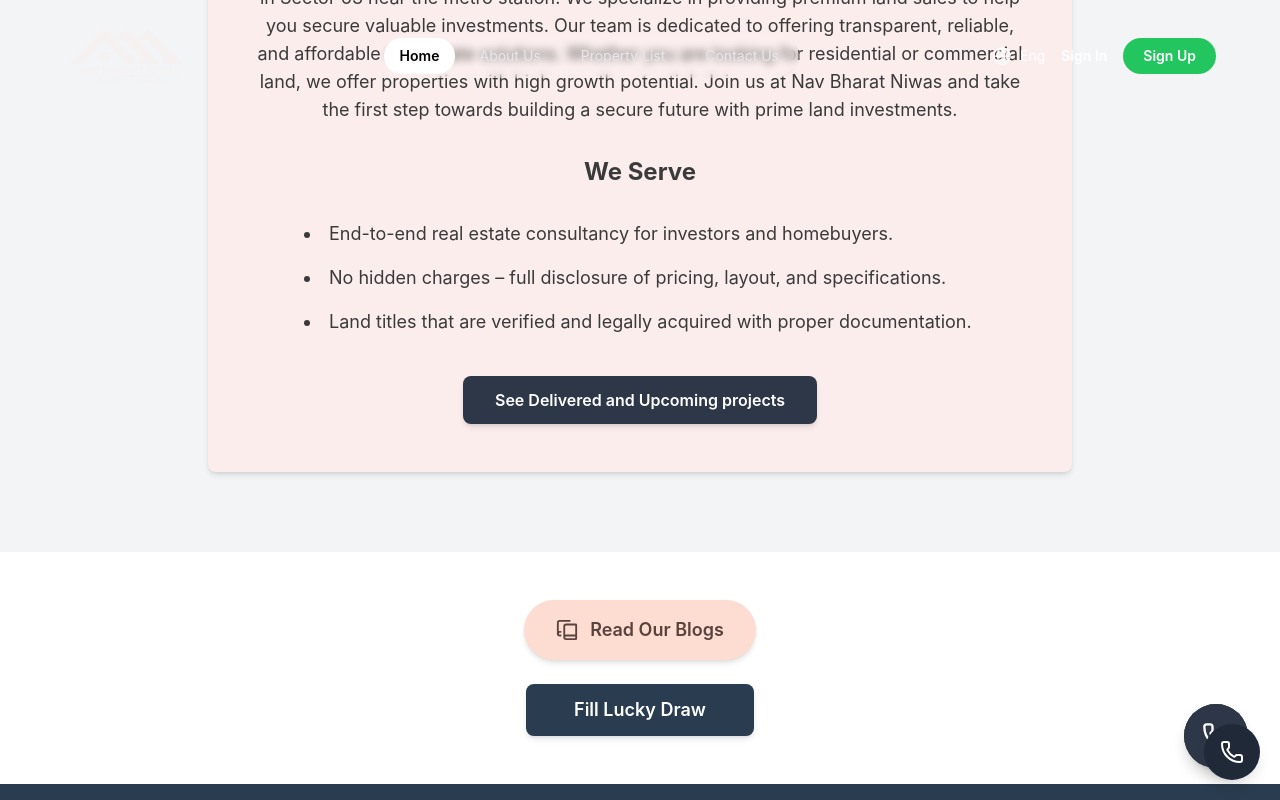
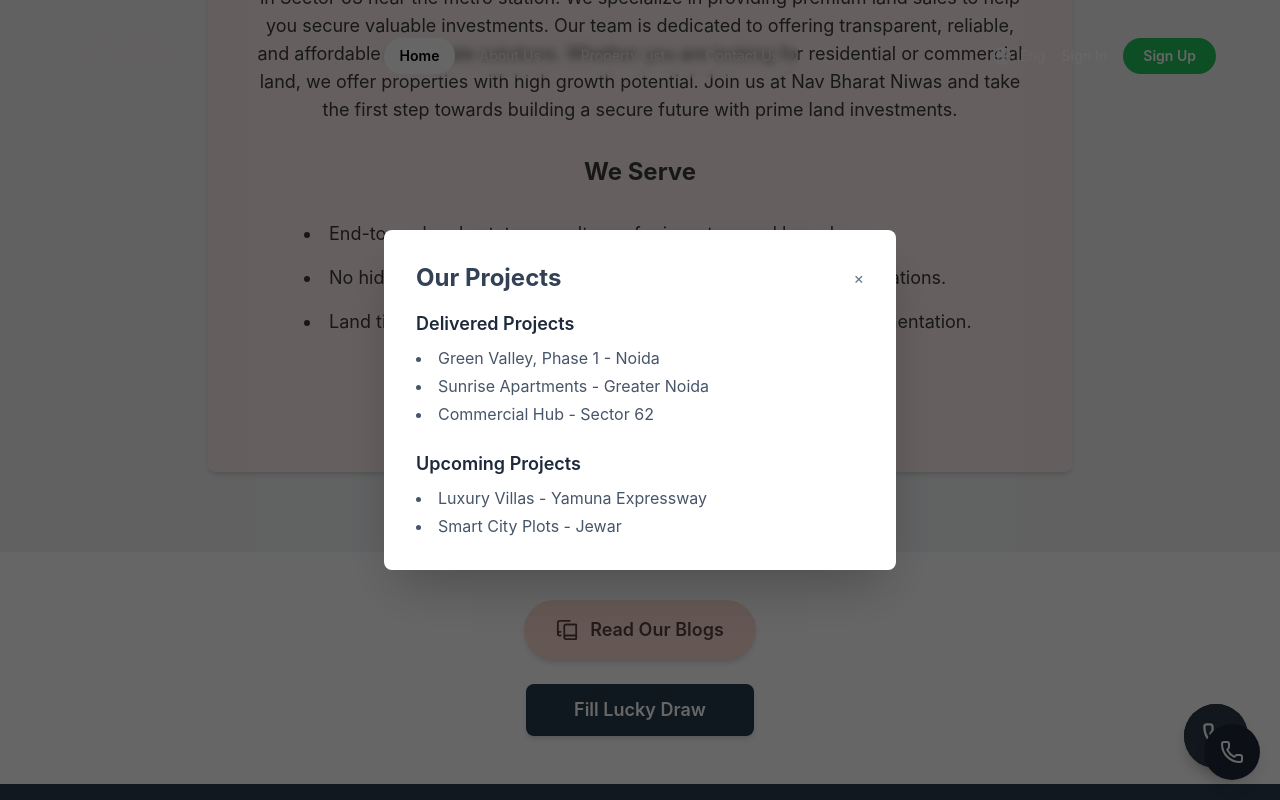
Before and after one commit to tyujjwal6/Navbharat, a React (Vite) app: page / in a window 1280 px wide. Both pictures are taken after a click on the button "See Delivered and Upcoming projects". Shown: the part 3047-3847 px from the top of the page. Built offline with nearby package versions, Linux system fonts and the light colour scheme.

Commit message:
improve animations

```diff
--- a/src/components/pages/About.jsx
+++ b/src/components/pages/About.jsx
@@ -1,43 +1,99 @@
-import React, { useState } from 'react';
+// src/components/About.jsx
+
+import React, { useState, useRef, useLayoutEffect } from 'react';
 import { Phone } from 'lucide-react';
+import gsap from 'gsap';
+import { ScrollTrigger } from 'gsap/ScrollTrigger';
 
 // Import the modals
-import EnquiryModal from './EnquiryModal';
+import { EnquiryModal, ProjectsModal } from './Modals'; // Adjust path if needed
+
+// Register GSAP plugin
+gsap.registerPlugin(ScrollTrigger);
 
 const About = () => {
-  // State to manage the visibility of each modal
   const [isEnquiryModalOpen, setEnquiryModalOpen] = useState(false);
   const [isProjectsModalOpen, setProjectsModalOpen] = useState(false);
 
+  const mainRef = useRef(null);
+
+  useLayoutEffect(() => {
+    // Create a context for our animations to avoid conflicts
+    const ctx = gsap.context(() => {
+
+      // Animate the main card entrance
+      gsap.from('.about-card', {
+        scrollTrigger: {
+          trigger: '.about-card',
+          start: 'top 85%', // Start animation when 85% of the card is visible
+          toggleActions: 'play none none none',
+        },
+        opacity: 0,
+        y: 100,
+        duration: 1.2,
+        ease: 'power3.out',
+      });
+
+      // Create a timeline for the content inside the card
+      const tl = gsap.timeline({
+        scrollTrigger: {
+          trigger: '.about-card',
+          start: 'top 75%',
+          toggleActions: 'play none none none',
+        },
+      });
+
+      // Staggered animation for the content
+      tl.from('.about-title, .title-divider', { opacity: 0, y: -40, stagger: 0.15, duration: 0.8, ease: 'power2.out' })
+        .from('.about-paragraph', { opacity: 0, y: 30, duration: 1, ease: 'power2.out' }, '-=0.5')
+        .from('.serve-title', { opacity: 0, y: 20, duration: 0.8, ease: 'power2.out' }, '-=0.6')
+        .from('.list-item', { opacity: 0, x: -30, stagger: 0.2, duration: 0.7, ease: 'back.out(1.4)' }, '-=0.4')
+        .from('.projects-button', { opacity: 0, scale: 0.8, duration: 1, ease: 'elastic.out(1, 0.75)' }, '-=0.5');
+
+      // Floating Action Button animation
+      gsap.from('.fab-enquire', {
+        delay: 1, // Give a slight delay to let the page settle
+        duration: 1.2,
+        scale: 0,
+        opacity: 0,
+        ease: 'elastic.out(1, 0.6)',
+      });
+
+    }, mainRef);
+
+    // Cleanup function
+    return () => ctx.revert();
+  }, []);
+
   return (
     <>
-      <section className="bg-gray-100 py-12 sm:py-16 lg:py-20">
+      <section ref={mainRef} className="bg-gray-100 py-12 sm:py-16 lg:py-20 overflow-hidden">
         <div className="max-w-4xl mx-auto px-4">
-          <div className="bg-[#fceded] text-[#3A3A3A] p-8 sm:p-10 lg:p-12 rounded-lg shadow-md">
+          <div className="about-card bg-[#fceded] text-[#3A3A3A] p-8 sm:p-10 lg:p-12 rounded-lg shadow-md">
 
             <div className="text-center mb-8">
-              <h2 className="text-3xl md:text-4xl font-bold">About Us</h2>
-              <div className="w-20 h-1 bg-gray-400 mx-auto mt-3"></div>
+              <h2 className="about-title text-3xl md:text-4xl font-bold">About Us</h2>
+              <div className="title-divider w-20 h-1 bg-gray-400 mx-auto mt-3"></div>
             </div>
 
-            <p className="text-base md:text-lg leading-relaxed text-center mb-8">
+            <p className="about-paragraph text-base md:text-lg leading-relaxed text-center mb-8">
               Nav Bharat Niwas is a trusted real estate company based in Noida, Uttar Pradesh, located in Sector 63 near the metro station. We specialize in providing premium land sales to help you secure valuable investments. Our team is dedicated to offering transparent, reliable, and affordable real estate solutions. Whether you are looking for residential or commercial land, we offer properties with high growth potential. Join us at Nav Bharat Niwas and take the first step towards building a secure future with prime land investments.
             </p>
 
             <div className="text-center my-8">
-              <h3 className="text-xl md:text-2xl font-bold">We Serve</h3>
+              <h3 className="serve-title text-xl md:text-2xl font-bold">We Serve</h3>
             </div>
 
             <ul className="list-disc list-inside space-y-4 text-base md:text-lg mx-auto max-w-2xl mb-10">
-              <li>End-to-end real estate consultancy for investors and homebuyers.</li>
-              <li>No hidden charges – full disclosure of pricing, layout, and specifications.</li>
-              <li>Land titles that are verified and legally acquired with proper documentation.</li>
+              <li className="list-item">End-to-end real estate consultancy for investors and homebuyers.</li>
+              <li className="list-item">No hidden charges – full disclosure of pricing, layout, and specifications.</li>
+              <li className="list-item">Land titles that are verified and legally acquired with proper documentation.</li>
             </ul>
 
             <div className="text-center">
               <button
                 onClick={() => setProjectsModalOpen(true)}
-                className="bg-[#2D3748] text-white font-semibold py-3 px-8 rounded-lg shadow-md hover:bg-[#1A202C] transition-colors duration-300 transform hover:scale-105"
+                className="projects-button bg-[#2D3748] text-white font-semibold py-3 px-8 rounded-lg shadow-md hover:bg-[#1A202C] transition-colors duration-300 transform hover:scale-105"
               >
                 See Delivered and Upcoming projects
               </button>
@@ -49,7 +105,7 @@
       {/* Floating Action Button for Enquiry */}
       <button
         onClick={() => setEnquiryModalOpen(true)}
-        className="fixed bottom-6 right-6 md:bottom-8 md:right-8 bg-[#2D3748] text-white w-16 h-16 rounded-full shadow-lg flex items-center justify-center hover:bg-[#1A202C] hover:scale-110 transition-all duration-300 z-40"
+        className="fab-enquire fixed bottom-6 right-6 md:bottom-8 md:right-8 bg-[#2D3748] text-white w-16 h-16 rounded-full shadow-lg flex items-center justify-center hover:bg-[#1A202C] hover:scale-110 transition-all duration-300 z-40"
         aria-label="Enquire Now"
       >
         <Phone size={28} />
@@ -57,6 +113,7 @@
 
       {/* Render the Modals */}
       <EnquiryModal isOpen={isEnquiryModalOpen} onClose={() => setEnquiryModalOpen(false)} />
+      <ProjectsModal isOpen={isProjectsModalOpen} onClose={() => setProjectsModalOpen(false)} />
     </>
   );
 };
--- /dev/null
+++ b/src/components/pages/Modals.jsx
@@ -0,0 +1,49 @@
+// src/components/Modals.jsx
+import React from 'react';
+
+// A generic modal wrapper
+const ModalBase = ({ isOpen, onClose, title, children }) => {
+  if (!isOpen) return null;
+  return (
+    <div className="fixed inset-0 bg-black bg-opacity-60 flex justify-center items-center z-50 p-4" onClick={onClose}>
+      <div className="bg-white p-6 sm:p-8 rounded-lg shadow-2xl w-full max-w-lg relative text-slate-800" onClick={e => e.stopPropagation()}>
+        <div className="flex justify-between items-center mb-4">
+          <h3 className="text-xl sm:text-2xl font-bold text-slate-700">{title}</h3>
+          <button onClick={onClose} className="text-slate-500 hover:text-slate-900 transition-colors">×</button>
+        </div>
+        <div>{children}</div>
+      </div>
+    </div>
+  );
+};
+
+// Your Enquiry Modal
+export const EnquiryModal = ({ isOpen, onClose }) => (
+  <ModalBase isOpen={isOpen} onClose={onClose} title="Enquire Now">
+    <p>This is where your enquiry form would go.</p>
+    {/* You can put your form from previous examples here */}
+  </ModalBase>
+);
+
+// The new Projects Modal
+export const ProjectsModal = ({ isOpen, onClose }) => (
+  <ModalBase isOpen={isOpen} onClose={onClose} title="Our Projects">
+    <div className="space-y-6">
+      <div>
+        <h4 className="font-semibold text-lg text-slate-800 mb-2">Delivered Projects</h4>
+        <ul className="list-disc list-inside space-y-1 text-slate-600">
+          <li>Green Valley, Phase 1 - Noida</li>
+          <li>Sunrise Apartments - Greater Noida</li>
+          <li>Commercial Hub - Sector 62</li>
+        </ul>
+      </div>
+      <div>
+        <h4 className="font-semibold text-lg text-slate-800 mb-2">Upcoming Projects</h4>
+        <ul className="list-disc list-inside space-y-1 text-slate-600">
+          <li>Luxury Villas - Yamuna Expressway</li>
+          <li>Smart City Plots - Jewar</li>
+        </ul>
+      </div>
+    </div>
+  </ModalBase>
+);
```
